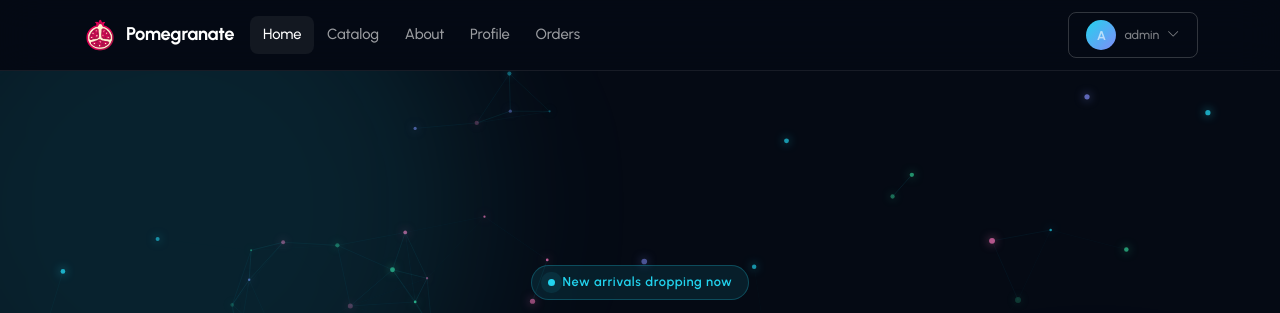
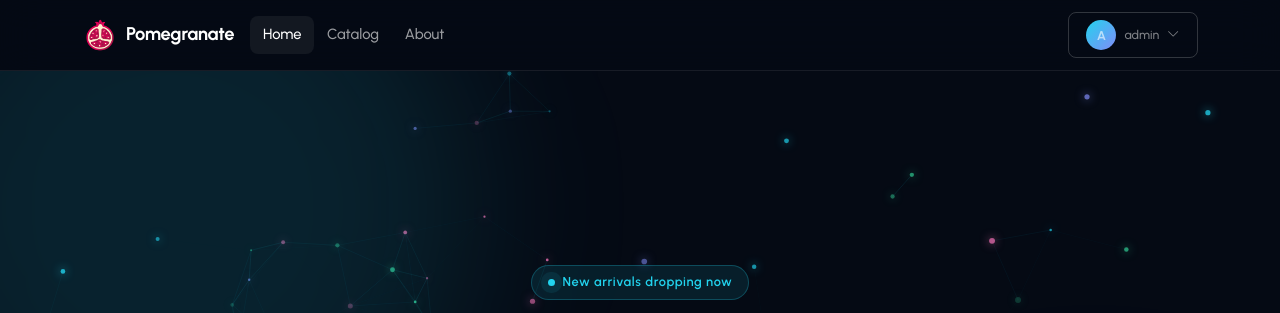
Before and after one commit to lionellim777/INF1005-Website-Project, a PHP site: page /index.php in a window 1280 px wide. Shown: the top 313 px of the page. Run offline with PHP 8.4, Linux system fonts and the light colour scheme; a user stored in the database is signed in; data comes from the database, SQL or seed files in the repository.

Commit message:
FINAL PUSH (i hope)

```diff
--- a/inc/nav.inc.php
+++ b/inc/nav.inc.php
@@ -38,15 +38,6 @@ $currentPage = basename($_SERVER['PHP_SELF']);
                 <li class="nav-item">
                     <a class="nav-link <?= $currentPage==='about.php'?'active':'' ?>" href="/about.php">About</a>
                 </li>
-                <?php if ($loggedIn): ?>
-                <li class="nav-item">
-                    <a class="nav-link <?= $currentPage==='profile.php'?'active':'' ?>" href="/profile.php">Profile</a>
-                </li>
-                <li class="nav-item">
-                    <a class="nav-link <?= $currentPage==='orders.php'?'active':'' ?>" href="/orders.php">Orders</a>
-                </li>
-                <?php endif; ?>
-
             </ul>
 
             <!-- Right side actions -->
```
